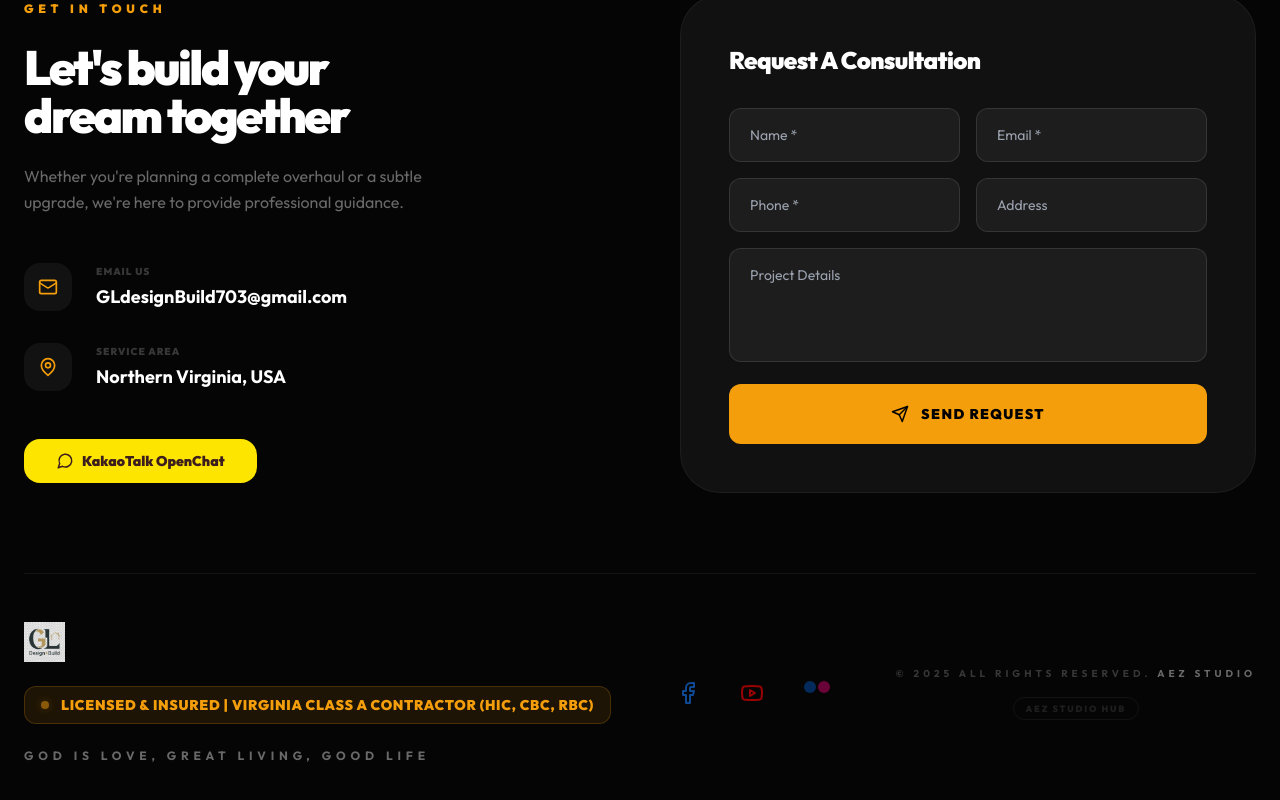
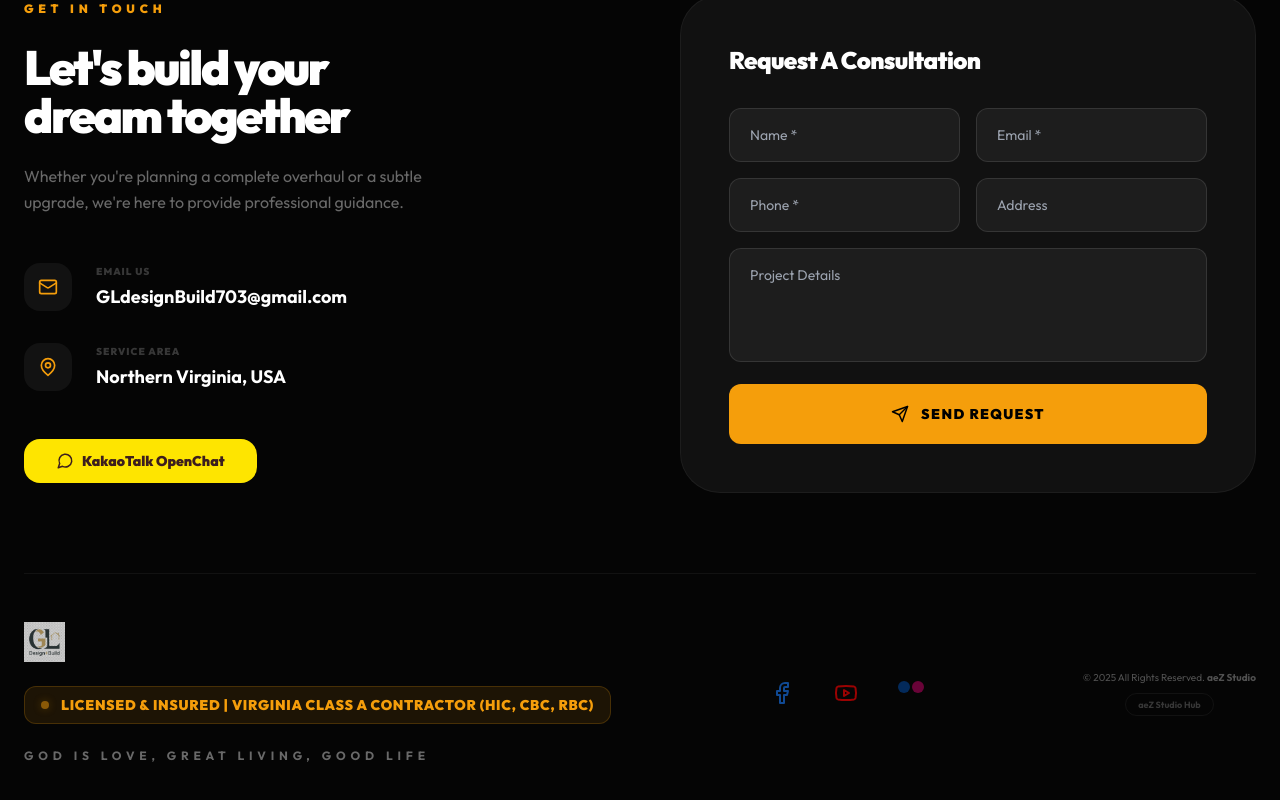
Before and after one commit to aeZ-Studio/GL-Design-Build, a React (Vite) app: page / in a window 1280 px wide. Shown: the part 6044-6844 px from the top of the page. Built offline with nearby package versions, Linux system fonts and the light colour scheme.

Commit message:
aeZ edit

```diff
--- a/src/App.tsx
+++ b/src/App.tsx
@@ -561,7 +561,7 @@ const App = () => {
                     <div className="mt-20 pt-12 border-t border-white/5">
                         <div className="flex flex-col lg:flex-row items-center justify-between gap-12">
                             <div className="flex flex-col items-center lg:items-start">
-                                <img src="/logo.png" alt="GL Logo" className="h-10 w-auto mb-6" />
+                                <img src="/logo.png" alt="GL Logo" className="h-10 w-auto mb-6 brightness-110 mix-blend-screen opacity-80" />
                                 <div className="flex items-center gap-3 px-4 py-2 rounded-xl bg-amber-500/10 border border-amber-500/20 mb-6 group hover:bg-amber-500/20 transition-all duration-300">
                                     <div className="w-2 h-2 rounded-full bg-amber-500 shadow-[0_0_8px_rgba(245,158,11,0.5)] animate-pulse" />
                                     <span className="text-xs md:text-sm font-black text-amber-500 uppercase tracking-wider">{t.license}</span>
@@ -579,8 +579,11 @@ const App = () => {
                                 </a>
                             </div>
                             <div className="flex flex-col items-center gap-2">
-                                <p className="text-[10px] font-bold tracking-[0.4em] text-white/20 uppercase mb-2">© 2025 ALL RIGHTS RESERVED. <span className="text-white/40">aeZ Studio</span></p>
-                                <a href="https://aez-hub.vercel.app" target="_blank" rel="noopener noreferrer" className="inline-block text-[9px] font-black text-white/10 hover:text-amber-500 transition-colors uppercase tracking-[0.2em] border border-white/5 rounded-full px-3 py-1">
+                                <p className="text-[10px] font-medium text-white/30">
+                                    © 2025 All Rights Reserved. <span className="font-bold">aeZ Studio</span>
+                                </p>
+                                <a href="https://aez-hub.vercel.app" target="_blank" rel="noopener noreferrer"
+                                    className="inline-block text-[9px] font-bold text-white/20 hover:text-amber-500 transition-colors border border-white/5 rounded-full px-3 py-1">
                                     aeZ Studio Hub
                                 </a>
                             </div>
```
